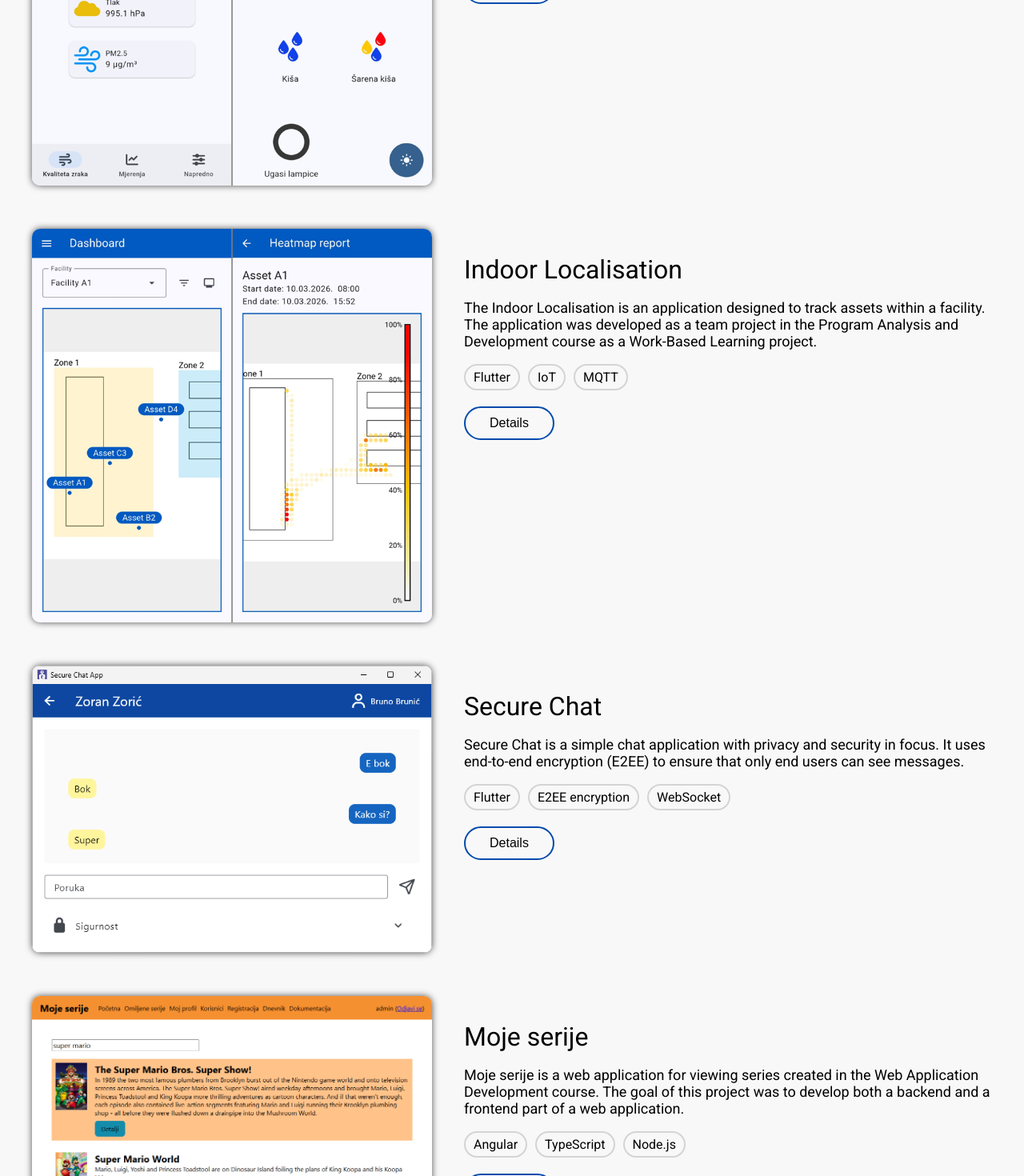
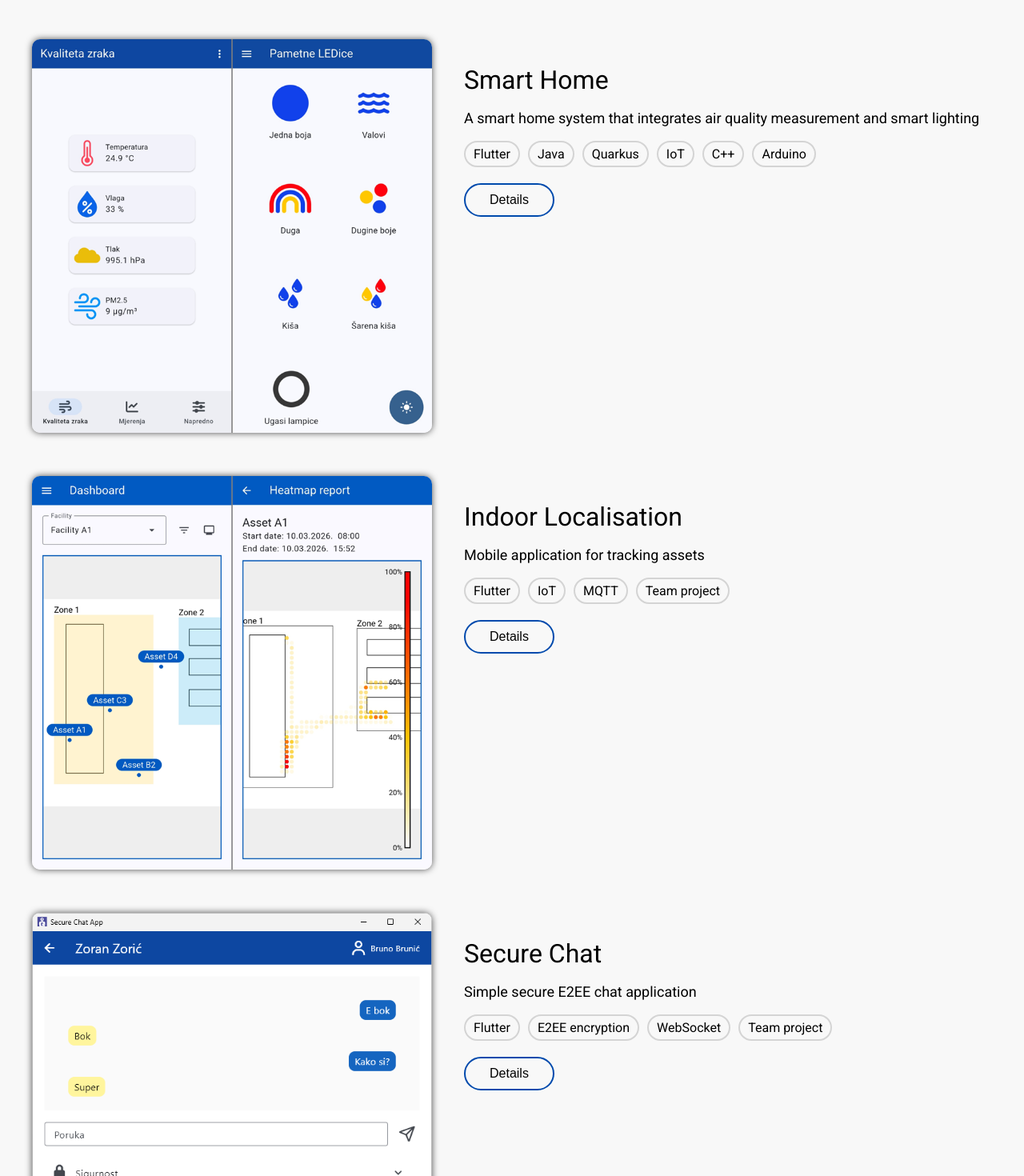
Before and after one commit to jmojzes21/portfolio_page, a React (Vite) app: page / in a window 1280 px wide. Shown: the part 1160-2630 px from the top of the page at 80% size. Built offline with nearby package versions, Linux system fonts and the light colour scheme.

Commit message:
Update home page

```diff
--- a/src/pages/HomePage.tsx
+++ b/src/pages/HomePage.tsx
@@ -1,6 +1,6 @@
 import Navigation from "../components/Navigation";
 import Greeting from "../components/Greeting";
-import SkillCard from "../components/SkillCard";
+import { SkillCard } from "../components/BasicCards";
 import ProjectCard from "../components/ProjectCard";
 
 import javaLogo from "../assets/Java.svg";
@@ -71,7 +71,7 @@ export default function HomePage() {
         <section id="skills" className="margin-top-50">
           <h2>Skills</h2>
 
-          <div className="skills-container">
+          <div className="skills-list">
             <SkillCard text="Java" image={javaLogo} />
             <SkillCard text="JAX-RS, JPA" image={javaLogo} />
 
@@ -108,10 +108,8 @@ export default function HomePage() {
               detailsPage="/projects/smart-home"
             >
               <p>
-                Smart Home is a system that integrates small IoT devices
-                connected within a local network, providing a simple user
-                experience. Smart Home supports air quality measuring devices
-                and smart lighting.
+                A smart home system that integrates air quality measurement and
+                smart lighting
               </p>
             </ProjectCard>
           </div>
@@ -120,15 +118,10 @@ export default function HomePage() {
             <ProjectCard
               image={getImgPath("Indoor_Localisation/thumbnail.png")}
               title="Indoor Localisation"
-              tags={["Flutter", "IoT", "MQTT"]}
+              tags={["Flutter", "IoT", "MQTT", "Team project"]}
               detailsPage="/projects/indoor-localisation"
             >
-              <p>
-                The Indoor Localisation is an application designed to track
-                assets within a facility. The application was developed as a
-                team project in the Program Analysis and Development course as a
-                Work-Based Learning project.
-              </p>
+              <p>Mobile application for tracking assets</p>
             </ProjectCard>
           </div>
 
@@ -136,14 +129,10 @@ export default function HomePage() {
             <ProjectCard
               image={getImgPath("Secure_Chat/thumbnail.png")}
               title="Secure Chat"
-              tags={["Flutter", "E2EE encryption", "WebSocket"]}
+              tags={["Flutter", "E2EE encryption", "WebSocket", "Team project"]}
               detailsPage="/projects/secure-chat"
             >
-              <p>
-                Secure Chat is a simple chat application with privacy and
-                security in focus. It uses end-to-end encryption (E2EE) to
-                ensure that only end users can see messages.
-              </p>
+              <p>Simple secure E2EE chat application</p>
             </ProjectCard>
           </div>
 
@@ -154,12 +143,7 @@ export default function HomePage() {
               tags={["Angular", "TypeScript", "Node.js"]}
               detailsPage="/projects/moje-serije"
             >
-              <p>
-                Moje serije is a web application for viewing series created in
-                the Web Application Development course. The goal of this project
-                was to develop both a backend and a frontend part of a web
-                application.
-              </p>
+              <p>Web application for viewing series</p>
             </ProjectCard>
           </div>
         </section>
```
